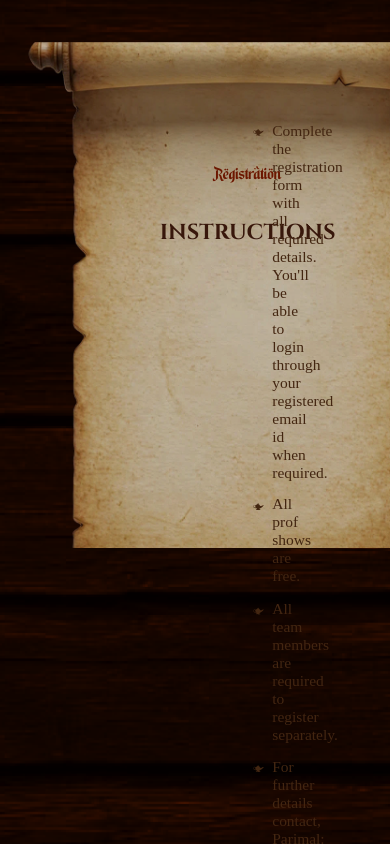
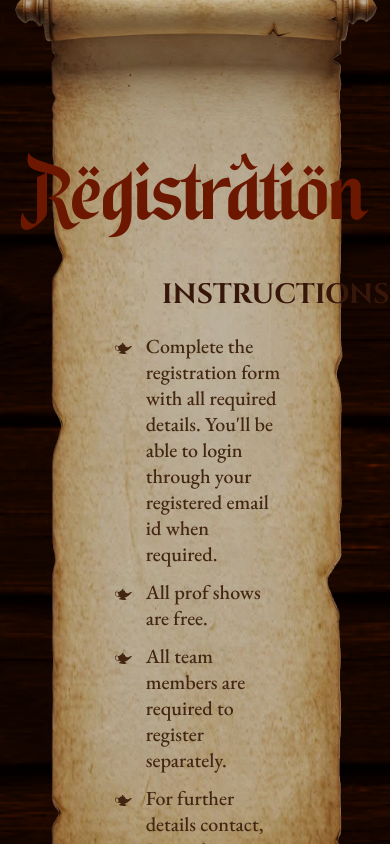
Before and after one commit to dvm-bitspilani/oasis-2026-web, a React (Vite) app: page /register in a window 390 px wide. Built offline with nearby package versions, Linux system fonts and the light colour scheme.

Commit message:
Improved Responsiveness

```diff
--- a/src/pages/registration/components/Instructions/Instructions.module.scss
+++ b/src/pages/registration/components/Instructions/Instructions.module.scss
@@ -28,18 +28,38 @@
       font-family: "Syamsiah", sans-serif;
       font-weight: 500;
       color: #6C1700;
-      font-size: 5.5rem;
+      font-size: 6rem;
       margin: 15vh 0 0;
+
+      &::selection {
+        background-color: #7A2E1C;
+        color: #F3E4C3;
+      }
+
+      &::-moz-selection {
+        background-color: #7A2E1C;
+        color: #F3E4C3;
+      }
     }
   }
 
   h5 {
     align-self: flex-start;
     font-family: "Cinzel", sans-serif;
-    font-size: 1.5rem;
+    font-size: 1.75rem;
     font-weight: 700;
     color: #38170B;
     padding: 0 150px;
+
+    &::selection {
+      background-color: #7A2E1C;
+      color: #F3E4C3;
+    }
+
+    &::-moz-selection {
+      background-color: #7A2E1C;
+      color: #F3E4C3;
+    }
   }
 
   .instr {
@@ -56,6 +76,17 @@
       color: #432611;
       text-align: left;
       font-family: "EB", sans-serif;
+      font-size: 1.25rem;
+
+      &::selection {
+        background-color: #7A2E1C;
+        color: #F3E4C3;
+      }
+
+      &::-moz-selection {
+        background-color: #7A2E1C;
+        color: #F3E4C3;
+      }
 
       &::before {
         content: "";
@@ -109,64 +140,6 @@
   }
 }
 
-@media (max-width: 1200px) and (max-aspect-ratio: 1.45) {
-  .content {
-    margin-top: 3vh;
-    height: 100svh;
-    .headingCont {
-      margin: 1.4 * 1vw 0 1.4 * 3vw 0;
-      img {
-        height: 4vw;
-      }
-      .heading {
-        font-size: clamp(1.5rem, 3.5vw + 0.1rem, 5rem);
-      }
-    }
-    .instr {
-      display: flex;
-      flex-direction: column;
-      justify-content: center;
-      gap: 12px;
-      list-style: none;
-      margin: 0 0 0 20px;
-
-      li {
-        position: relative;
-        padding-left: 34px;
-        color: #432611;
-        text-align: left;
-        font-family: "EB", sans-serif;
-
-        &::before {
-          content: "";
-          position: absolute;
-          left: 0;
-          top: 0.25em;
-          width: 22px;
-          height: 22px;
-          background: url("/game-icons_magic-lamp.svg") center / contain no-repeat;
-        }
-
-        a {
-          color: #432611;
-          font-family: "EB", sans-serif;
-        }
-
-        span {
-          cursor: pointer;
-          text-decoration: underline;
-        }
-      }
-    }
-    .googleButton {
-      margin-top: clamp(2rem, 2vw + 2rem, 4rem);
-      font-size: clamp(1rem, 3vw + 0.1rem, 5rem);
-      padding: clamp(1rem, 2vw + 0.5rem, 2rem) clamp(2rem, 6vw + 0.5rem, 8rem)
-        clamp(1rem, 2vw + 0.5rem, 2rem) clamp(1rem, 2vw + 0.5rem, 2rem);
-    }
-  }
-}
-
 .leftbottom{
     position: absolute;
     left: -5%;
@@ -195,54 +168,34 @@
     right: 0;
     top: 3%;
 }
-@media (max-width: 1200px) and (max-aspect-ratio: 0.75) {
+
+.book {
+  position: absolute;
+  top: -12%;
+  right: 3%;
+  scale: 0.65;
+  z-index: 20;
+}
+
+@media screen and (max-width: 1401px) {
   .content {
-    margin-top: 3vh;
-    .headingCont {
-      margin: 1.4 * 1vw 0 1.4 * 3vw 0;
-      img {
-        height: 3vw;
-      }
-      .heading {
-        font-size: clamp(1rem, 5vw + 0.1rem, 8rem);
-      }
-    }
-    .instr {
-      width: 80vw;
-      max-height: 80svh;
-      gap: 4vw;
-      list-style: none;
+    width: 65vw;
+  }
 
-      li {
-        position: relative;
-        padding-left: 6vw;
-        color: #432611;
-        text-align: left;
-        font: 400 clamp(1rem, 4vw + 0.1rem, 4rem) "Shippori Mincho";
+  .book {
+    scale: 0.5;
+    top: -15%;
+    right: -7%;
+  }
 
-        &::before {
-          content: "";
-          position: absolute;
-          left: 0;
-          top: 0.25em;
-          width: 4vw;
-          height: 4vw;
-          background: url("/game-icons_magic-lamp.svg") center / contain no-repeat;
-        }
-      }
-    }
-    .googleButton {
-      margin-top: clamp(1rem, 2vw + 0rem, 3rem);
-      font-size: clamp(1rem, 2vw + 0.1rem, 1.3rem);
-      padding: clamp(1rem, 2vw + 0.5rem, 2rem) clamp(2rem, 4vw + 0.5rem, 6rem)
-        clamp(1rem, 2vw + 0.5rem, 2rem) clamp(1rem, 2vw + 0.5rem, 2rem);
-    }
+  .googleButton {
+    scale: 1.5;
   }
 }
 
 @media screen and (max-width: 1201px) {
   .content {
-    width: 65vw;
+    width: 80vw;
     margin: 0;
     left: 20%;
   }
@@ -257,12 +210,16 @@
     bottom: -5%;
     scale: 1.75;
   }
+
+  .book {
+    display: none;
+  }
 }
 
-@media screen and (max-width: 1025px) {
+@media screen and (max-width: 1075px) {
   .content {
-    width: 80vw;
     left: 10%;
+    background-image: url(/instructionsScrollLong.png);
   }
 
   .lefttop {
@@ -273,6 +230,10 @@
 
   .righttop {
     scale: 0.6;
+  }
+
+  .googleButton {
+    scale: 2;
   }
 }
 
@@ -292,9 +253,15 @@
 
 @media screen and (max-width: 577px) {
   .content {
-    width: max-content;
-    left: 0%;
-    background-size: contain;
-    scale: 0.9;
+    width: 95vw;
+    left: 3%;
+
+    .instr {
+    padding: 0 100px;
+    }
+
+    .googleButton {
+      scale: 2.5;
+    }
   }
 }
--- a/src/pages/registration/components/Instructions/Instructions.tsx
+++ b/src/pages/registration/components/Instructions/Instructions.tsx
@@ -73,6 +73,8 @@ import leftbottom from "../../../../assets/registration/reg/leftbottom.png"
 import rightbottom from "../../../../assets/registration/reg/rightbottom.png"
 import lefttop from "../../../../assets/registration/reg/lefttop.png"
 import righttop from "../../../../assets/registration/reg/righttop.png"
+import book from "/closedBook.png"
+
 interface InstructionsProps {
   onGoogleSignIn: (response: any) => void;
 }
@@ -89,6 +91,7 @@ const Instructions = ({ onGoogleSignIn }: InstructionsProps) => {
         <img src={lefttop} className={styles.lefttop} alt="lefttop" />
         <img src={rightbottom} className={styles.rightbottom} alt="rightbottom" />
         <img src={righttop} className={styles.righttop} alt="righttop" />
+        <img src={book} className={styles.book} alt="Frontend Goated" />
         <div className={styles.content}>
           <div className={styles.headingCont}>
             <h3 className={styles.heading}>Registration</h3>
```
Also changed, not shown: public/closedBook.png (added), public/instructionsScrollLong.png (added).
